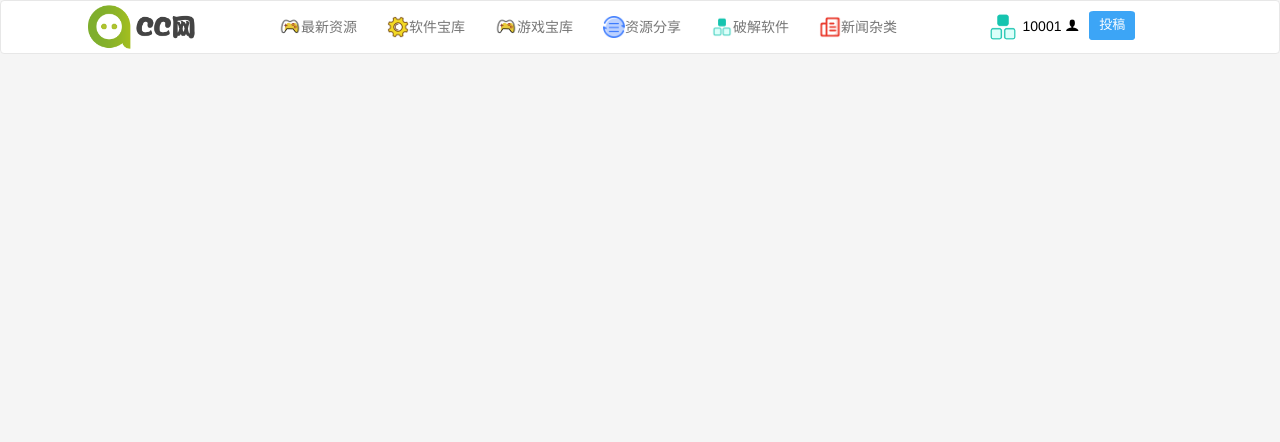
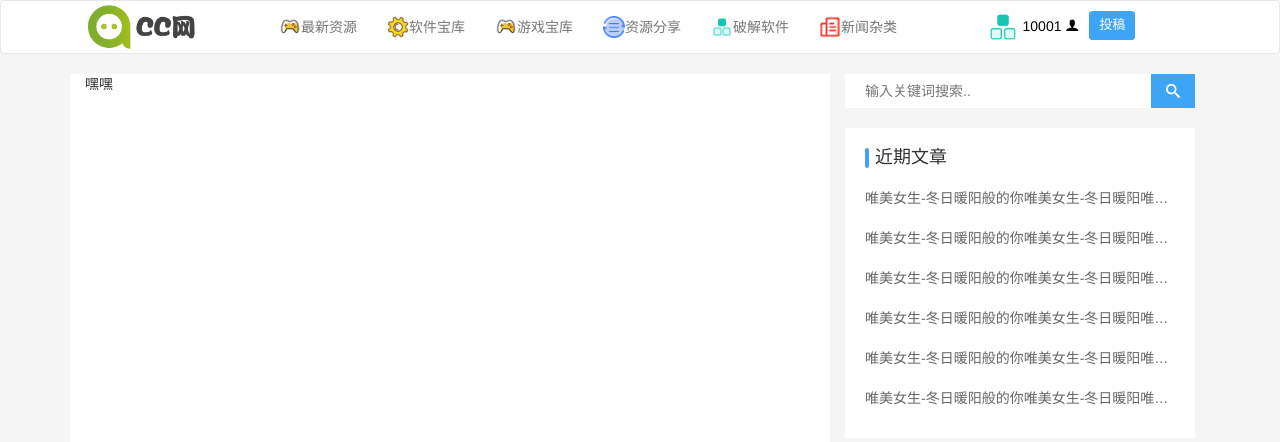
Before and after one commit to githubchx12380/jq-ajax-template-web-, a plain HTML site: page views/detail.html in a window 1280 px wide. Drawn offline with Linux system fonts and the light colour scheme; files whose address does not match are found by name.

Commit message:
recomment

```diff
--- a/assets/css/public.less
+++ b/assets/css/public.less
@@ -16,6 +16,8 @@
 }
 .navbar-default{
     background-color: white;
+    width: 100%;
+    .container{
         h1{
             margin-right: 60px;
             #logo{
@@ -57,3 +59,70 @@
             }
         }
     }
+}
+
+.container-fuils{
+    .container{
+        .hidden-content{
+            background-color: white;
+            height: 800px;
+            padding-right: 30px;
+        }
+        .form--label{
+            height: 800px;
+            .formdata{
+               display: flex;
+               justify-content: center;
+               .ipt{
+                 width: 100%;
+                 padding: 7px 20px;
+                 outline: none;
+                 border: 0;
+               }
+               .sub{
+                   outline: none;
+                   border: 0;
+                   background-color: #3ca5f6;
+                   padding: 0 15px;
+                   color: white;
+               }
+            }
+        }
+        .recomment{
+            margin: 20px 0;
+            padding: 20px 10px;
+            background-color: white;
+            h4{
+                position: relative;
+                padding-left: 20px;
+                span{
+                    position: absolute;
+                    left: 10px;
+                    top: 0;
+                    width: 4px;
+                    height: 100%;
+                    content: "";
+                    background: #3ca5f6;
+                    border-radius: 2px;
+                }
+            }
+            ul{
+                padding-top: 10px;
+                li{
+                    padding: 10px 10px;
+                    a{
+                        color: #666;
+                        display: -webkit-box;
+                        overflow: hidden;
+                        white-space: normal!important;
+                        text-overflow: ellipsis;
+                        word-wrap: break-word;
+                        -webkit-line-clamp: 1;
+                        -webkit-box-orient: vertical;
+                    }
+                }
+            }
+        }
+    }
+
+}
--- a/views/detail.html
+++ b/views/detail.html
@@ -27,8 +27,6 @@
                 <h1><a href="#"><img src="../public/image/logo.png" alt="" id="logo"></a></h1>
             </div>
             </div>
-
-            <!-- Collect the nav links, forms, and other content for toggling -->
             <div class="collapse navbar-collapse" id="bs-example-navbar-collapse-1">
               <ul class="nav navbar-nav navbar-center">
                 <li><a href="#"><img src="../public/image/youxi.png" alt="">最新资源</a></li>
@@ -55,47 +53,30 @@
             </div>
           </div>
        </div>
-      </nav>
-    <!-- <div class="headers">
+    </nav>
+    <div class="container-fuils">
         <div class="container">
-            <div class="col-lg-2 col-md-2 col-sm-6 col-xs-6">
-                <h1><a href="#"><img src="../public/image/logo.png" alt="" id="logo"></a></h1>
+            <div class="col-lg-8 col-md-8 col-sm-12 col-xs-12 hidden-content">
+                嘿嘿
             </div>
-            <div class="col-lg-8 col-md-7 hidden-sm hidden-xs">
-                <ul>
-                    <li><a href="#"><img src="../public/image/youxi.png" alt="">最新资源</a></li>
-                    <li><a href="#"><img src="../public/image/rj.png" alt="">软件宝库</a></li>
-                    <li><a href="#"><img src="../public/image/youxi.png" alt="">游戏宝库</a></li>
-                    <li><a href="#"><img src="../public/image/ziyuan.png" alt="">资源分享</a></li>
-                    <li><a href="#"><img src="../public/image/库房.png" alt="">破解软件</a></li>
-                    <li><a href="#"><img src="../public/image/news.png" alt="">新闻杂类</a></li>
-                </ul>
-            </div>
-            <div class="col-lg-2 col-md-3 col-sm-6 col-xs-6 users">
-                <div>
-                    <a href="#" class="usersId">
-                        <img src="../public/image/库房.png" alt="">
-                        <span>10001</span>
-                        <em class="icon-user"></em>
-                    </a>
-                </div>
-                <div>
-                    <a href="#" class="userbtn" >
-                        投稿
-                    </a>
+            <div class="col-lg-4 col-md-4 hidden-sm hidden-xs form--label">
+                <form class="formdata">
+                    <input type="text"  placeholder="输入关键词搜索.." class="ipt" autocomplete='off'>
+                    <input type="submit" class="sub icon-search"value="">
+                </form>
+                <div class="recomment">
+                    <h4><span></span>近期文章</h4>
+                    <ul>
+                        <li><a href="#">唯美女生-冬日暖阳般的你唯美女生-冬日暖阳唯美女生-冬日暖阳般的你</a></li>
+                        <li><a href="#">唯美女生-冬日暖阳般的你唯美女生-冬日暖阳唯美女生-冬日暖阳般的你</a></li>
+                        <li><a href="#">唯美女生-冬日暖阳般的你唯美女生-冬日暖阳唯美女生-冬日暖阳般的你</a></li>
+                        <li><a href="#">唯美女生-冬日暖阳般的你唯美女生-冬日暖阳唯美女生-冬日暖阳般的你</a></li>
+                        <li><a href="#">唯美女生-冬日暖阳般的你唯美女生-冬日暖阳唯美女生-冬日暖阳般的你</a></li>
+                        <li><a href="#">唯美女生-冬日暖阳般的你唯美女生-冬日暖阳唯美女生-冬日暖阳般的你</a></li>
+                    </ul>
                 </div>
             </div>
         </div>
-    </div> -->
-   <!--  <div class="container-fuils">
-        <div class="container">
-            <div class="col-lg-8 col-md-8 col-sm-12 col-xs-12">
-                嘿嘿
-            </div>
-            <div class="col-lg-4 col-md-4 hidden-sm hidden-xs">
-                喜喜
-            </div>
-        </div>
-    </div> -->
+    </div>
 </body>
 </html>
```
Also changed, not shown: assets/css/public.css, public/image/search_icon.png (added). Lines whose indentation alone changed are shown as unchanged.
